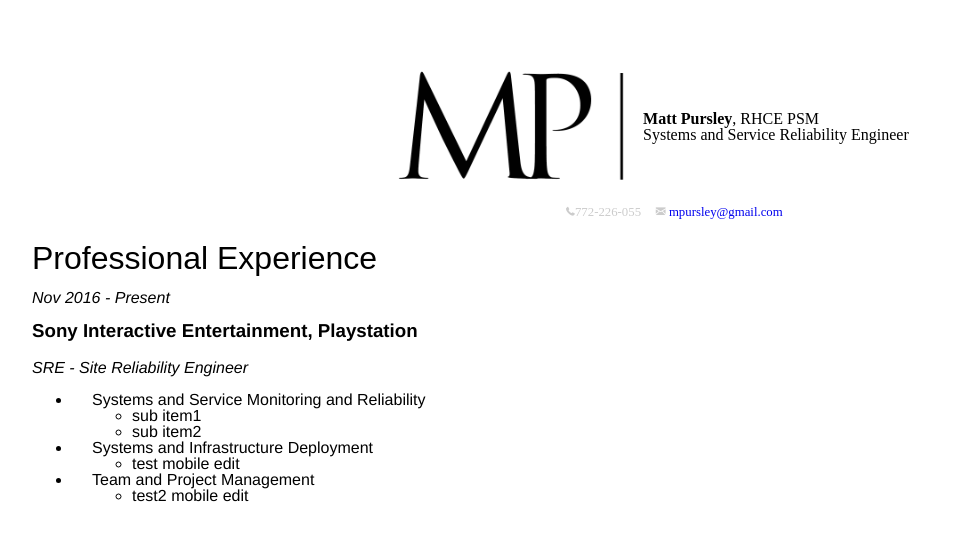
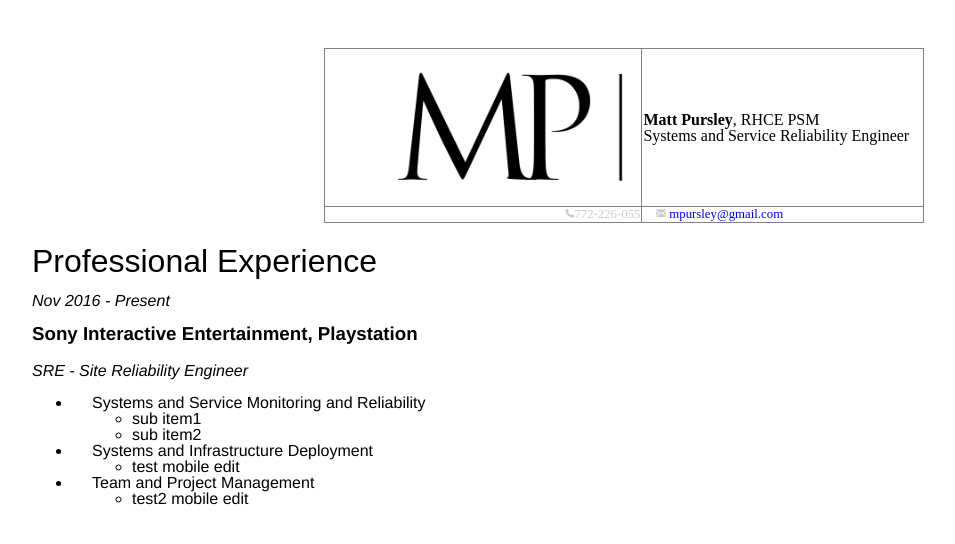
Before and after one commit to mpursley/mpursley.github.io, a Jekyll site: the page built from index_resume_short.md, in a window 1280 px wide. Shown: the top 544 px of the page, without its empty margins (16-971 px from the left). Built offline with Jekyll 4.4.1, drawn with Linux system fonts in a browser that asks for light colours.

Commit message:
Update index_resume_short.md

```diff
--- a/index_resume_short.md
+++ b/index_resume_short.md
@@ -3,7 +3,7 @@ layout: cv
 title: Matt Pursley's CV
 ---
 
-<center><table width="600">
+<center><table width="600" border="1">
   <tr>
     <td align="right">
       <img src="assets/matt pursley resume logo v2 cropped.png" width="300">
```
